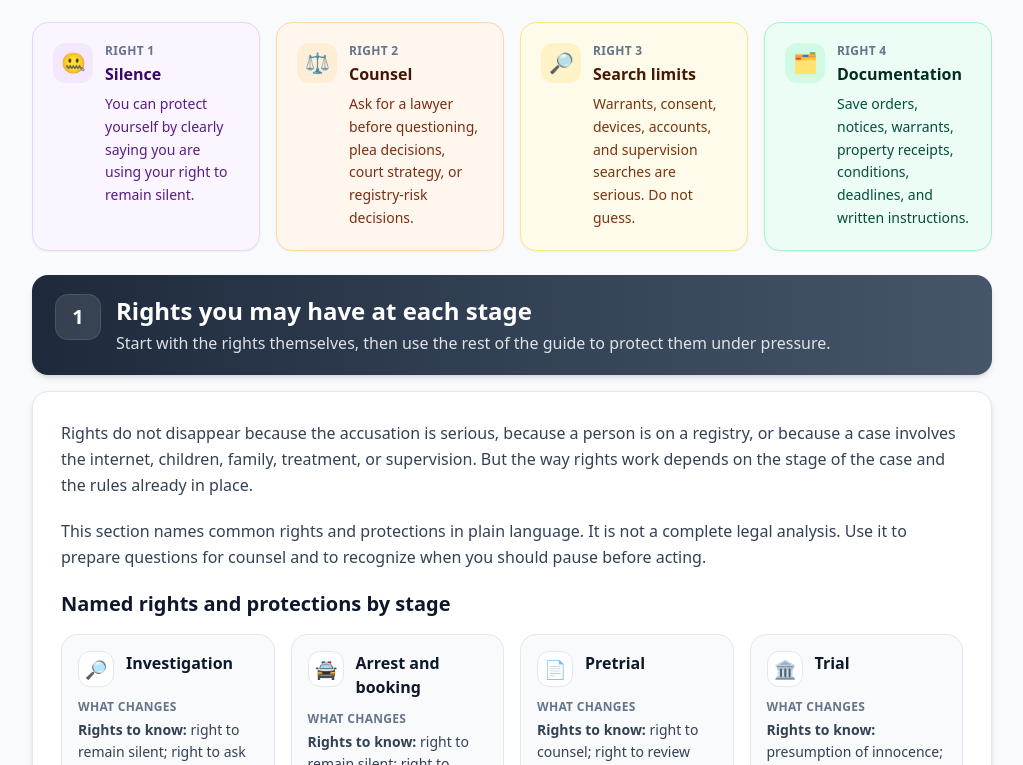
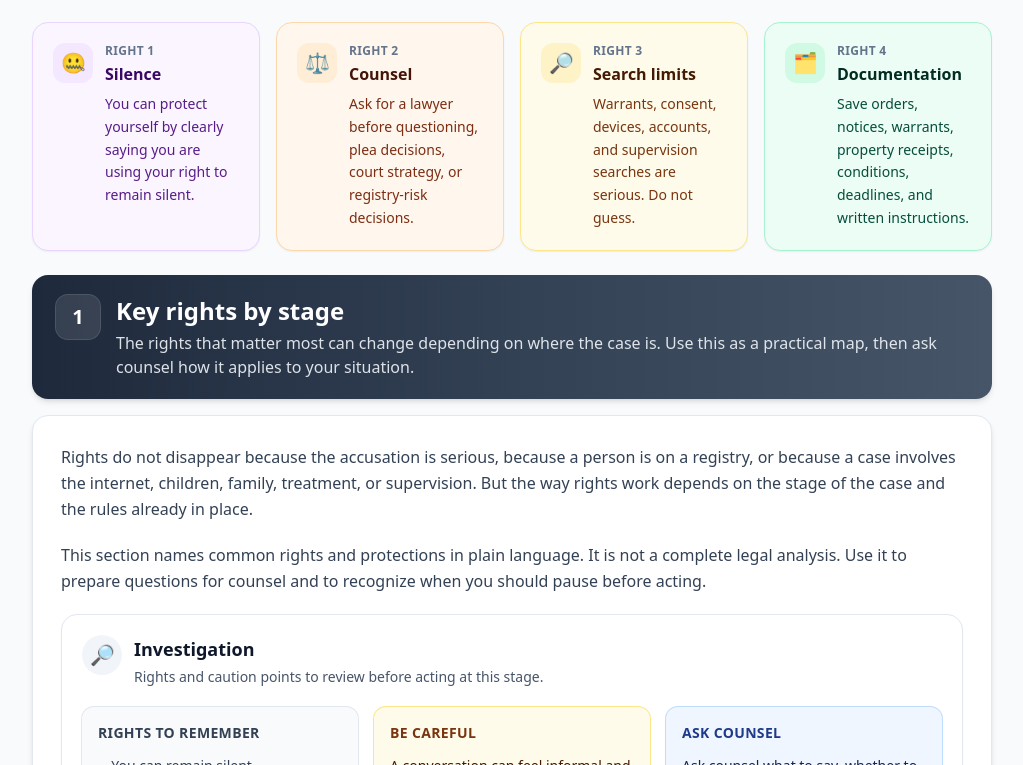
Before and after one commit to projectsolarrecon/Solar, a React (Vite) app: page /resources/resource-guide-sandbox in a window 1280 px wide. Shown: the part 2035-2800 px from the top of the page, without its empty margins (128-1151 px from the left). Built offline with nearby package versions, Linux system fonts and the light colour scheme.

Commit message:
Update ResourceGuideSandbox.tsx

```diff
--- a/src/pages/resources/ResourceGuideSandbox.tsx
+++ b/src/pages/resources/ResourceGuideSandbox.tsx
@@ -21,7 +21,6 @@ import {
   ResourceLinkGrid,
   RelatedGuides,
   SourceList,
-  TimelineGuidanceGrid,
   DoDontJudgment,
 } from "../../components/solar";
 
@@ -43,7 +42,94 @@ const sourceLinks = {
   narsolResources: "https://resources.narsol.org/",
 };
 
-export default function ResourceGuideSandbox(): JSX.Element {
+const rightsByStage = [
+  {
+    stage: "Investigation",
+    icon: "🔎",
+    rights: [
+      "You can remain silent.",
+      "You can ask for a lawyer.",
+      "You do not have to consent to a search.",
+      "Searches, seizures, devices, and statements may be challenged later.",
+    ],
+    caution:
+      "A conversation can feel informal and still become evidence. Do not try to explain, correct, or talk your way out of the situation without legal advice.",
+    ask:
+      "Ask counsel what to say, whether to unlock or hand over devices, and how to respond to interview, password, or search requests.",
+  },
+  {
+    stage: "Arrest and booking",
+    icon: "🚔",
+    rights: [
+      "You have the right to remain silent.",
+      "You have the right to counsel.",
+      "You should be told the charge or reason for arrest.",
+      "You may have a prompt court appearance and bail or bond review, depending on the court and charge.",
+    ],
+    caution:
+      "Booking, jail calls, text messages, and conversations with other detained people may be recorded or repeated.",
+    ask:
+      "Ask when counsel will be appointed or contacted, when the first appearance is, and what release conditions are being requested.",
+  },
+  {
+    stage: "Pretrial",
+    icon: "📄",
+    rights: [
+      "You are presumed innocent.",
+      "You have the right to counsel.",
+      "Your lawyer can seek discovery and review the evidence.",
+      "Your lawyer can challenge unlawful searches, statements, identifications, or other evidence.",
+    ],
+    caution:
+      "Release conditions can restrict travel, housing, internet use, contact with people, work, treatment, and devices. Violating them can create a new crisis.",
+    ask:
+      "Ask counsel to explain every condition in plain language and to seek clarification or modification before you guess.",
+  },
+  {
+    stage: "Trial",
+    icon: "🏛️",
+    rights: [
+      "The prosecution must prove the case beyond a reasonable doubt.",
+      "You may have the right to a jury trial.",
+      "You have the right to confront and cross-examine witnesses.",
+      "You have the right to present a defense and, in most cases, choose whether to testify.",
+    ],
+    caution:
+      "Trial decisions are strategic and fact-specific. A general guide cannot tell you whether to testify, waive a jury, accept a stipulation, or reject an offer.",
+    ask:
+      "Ask counsel what each trial right means, what choices are yours to make, and what risks come with each option.",
+  },
+  {
+    stage: "Plea and sentencing",
+    icon: "⚖️",
+    rights: [
+      "A plea usually gives up trial rights.",
+      "You should understand the charge, sentence range, registry impact, supervision terms, and collateral consequences before deciding.",
+      "You may have the right to speak at sentencing.",
+      "You may have appeal or post-conviction options, but deadlines can be short.",
+    ],
+    caution:
+      "In sex offense cases, the practical consequences may include registration, housing limits, work restrictions, treatment rules, internet limits, travel limits, and family-contact issues.",
+    ask:
+      "Ask counsel to explain the plea, registry tier or duration, supervision conditions, treatment requirements, appeal deadlines, and what consequences are mandatory versus possible.",
+  },
+  {
+    stage: "Incarceration, release, supervision, and registration",
+    icon: "🧭",
+    rights: [
+      "You keep basic constitutional rights, even though incarceration and supervision limit many choices.",
+      "You can ask for written conditions and clarification.",
+      "You may be able to challenge registry errors or seek relief where state law allows.",
+      "Voting, travel, housing, internet, and family-contact rights vary by jurisdiction and status.",
+    ],
+    caution:
+      "Most trouble after conviction starts with unclear instructions, missed deadlines, address problems, device issues, or relying on verbal answers.",
+    ask:
+      "Ask what must be reported, what must be approved first, what deadlines apply, and how to get answers in writing.",
+  },
+];
+
+export default function KnowYourRights(): JSX.Element {
   const handlePrint = () => window.print();
 
   return (
@@ -64,7 +150,7 @@ export default function ResourceGuideSandbox(): JSX.Element {
           </Link>
 
           <div className="mt-5 inline-flex rounded-full bg-white/10 ring-1 ring-white/20 px-3 py-1 text-xs font-semibold uppercase tracking-wide text-slate-100">
-            Internal Sandbox Preview
+            SOLAR Resource Guide
           </div>
 
           <h1 className="mt-4 text-3xl sm:text-4xl lg:text-5xl font-bold leading-tight">
@@ -83,7 +169,7 @@ export default function ResourceGuideSandbox(): JSX.Element {
               onClick={handlePrint}
               className="rounded-xl bg-white px-5 py-3 text-sm font-semibold text-slate-900 shadow hover:bg-slate-100 transition-colors"
             >
-              🖨️ Print Sandbox
+              🖨️ Print Guide
             </button>
 
             <a
@@ -229,8 +315,8 @@ export default function ResourceGuideSandbox(): JSX.Element {
         <GuideSectionHeader
           id="rights-by-stage"
           number="1"
-          title="Rights you may have at each stage"
-          subtitle="Start with the rights themselves, then use the rest of the guide to protect them under pressure."
+          title="Key rights by stage"
+          subtitle="The rights that matter most can change depending on where the case is. Use this as a practical map, then ask counsel how it applies to your situation."
         />
 
         <GuideSectionCard>
@@ -250,157 +336,69 @@ export default function ResourceGuideSandbox(): JSX.Element {
             </p>
           </GuideProse>
 
-          <TimelineGuidanceGrid
-            title="Named rights and protections by stage"
-            stages={[
-              {
-                stage: "Investigation",
-                icon: "🔎",
-                whatChanges: (
-                  <span>
-                    <strong>Rights to know:</strong> right to remain silent;
-                    right to ask for a lawyer; right not to consent to a search
-                    when consent is requested; Fourth Amendment protections
-                    against unreasonable searches and seizures; limits on
-                    government questioning and evidence collection.
-                  </span>
-                ),
-                whatToDo: (
-                  <span>
-                    Pause before answering questions, signing statements,
-                    unlocking devices, sharing passwords, giving consent, or
-                    letting family explain facts.
-                  </span>
-                ),
-              },
-              {
-                stage: "Arrest and booking",
-                icon: "🚔",
-                whatChanges: (
-                  <span>
-                    <strong>Rights to know:</strong> right to remain silent;
-                    right to counsel; right to know the charge or reason for
-                    arrest; right to a first appearance or prompt court review,
-                    depending on jurisdiction; possible right to bail or bond,
-                    subject to state law, charge type, risk findings, and court
-                    conditions.
-                  </span>
-                ),
-                whatToDo: (
-                  <span>
-                    Pause before discussing facts on recorded calls, jail phones,
-                    body cameras, transport conversations, text messages, or with
-                    other people in custody.
-                  </span>
-                ),
-              },
-              {
-                stage: "Pretrial",
-                icon: "📄",
-                whatChanges: (
-                  <span>
-                    <strong>Rights to know:</strong> right to counsel; right to
-                    review discovery through counsel; right to challenge
-                    unlawful searches, statements, or evidence through motions;
-                    right to seek clarification or modification of unclear or
-                    unworkable release conditions; presumption of innocence.
-                  </span>
-                ),
-                whatToDo: (
-                  <span>
-                    Pause before contacting anyone named in an order, returning
-                    home, using restricted devices, traveling, posting online, or
-                    changing housing or work.
-                  </span>
-                ),
-              },
-              {
-                stage: "Trial",
-                icon: "🏛️",
-                whatChanges: (
-                  <span>
-                    <strong>Rights to know:</strong> presumption of innocence;
-                    right to require the government to prove the case beyond a
-                    reasonable doubt; right to a public trial; right to a jury
-                    trial where available; right to confront and cross-examine
-                    witnesses; right to present a defense and call witnesses;
-                    right not to testify.
-                  </span>
-                ),
-                whatToDo: (
-                  <span>
-                    Pause before speaking publicly about the case, contacting
-                    witnesses, posting online, or assuming the defense strategy
-                    is obvious from the outside.
-                  </span>
-                ),
-              },
-              {
-                stage: "Plea and sentencing",
-                icon: "⚖️",
-                whatChanges: (
-                  <span>
-                    <strong>Rights to know:</strong> right to understand what
-                    rights a plea gives up; right to ask about registration,
-                    supervision, immigration, housing, employment, internet, and
-                    family consequences; right to speak at sentencing or
-                    allocution where available; right to present mitigation;
-                    possible right to appeal or seek review, subject to deadlines
-                    and plea limits.
-                  </span>
-                ),
-                whatToDo: (
-                  <span>
-                    Pause before signing a plea, agreeing to facts, waiving
-                    appeal rights, or assuming registration and supervision are
-                    only paperwork.
-                  </span>
-                ),
-              },
-              {
-                stage: "Incarceration",
-                icon: "🔒",
-                whatChanges: (
-                  <span>
-                    <strong>Rights to know:</strong> right to basic safety and
-                    humane treatment; right to medical and mental health care;
-                    right to use grievance or administrative remedy systems;
-                    right to access courts, mail, and religious practice,
-                    subject to custody rules.
-                  </span>
-                ),
-                whatToDo: (
-                  <span>
-                    Pause before ignoring medical, safety, discipline, mail, or
-                    grievance paperwork. Save requests and responses when
-                    possible.
-                  </span>
-                ),
-              },
-              {
-                stage: "Release, supervision, and registration",
-                icon: "🧭",
-                whatChanges: (
-                  <span>
-                    <strong>Rights to know:</strong> right to receive written
-                    conditions and instructions; right to ask for clarification;
-                    right to challenge registry errors; possible petition,
-                    reduction, relief, or removal pathways in some
-                    jurisdictions; state-dependent voting rights restoration;
-                    constitutional protections still apply, though supervision
-                    and registry rules may limit ordinary activity.
-                  </span>
-                ),
-                whatToDo: (
-                  <span>
-                    Pause before moving, traveling, changing jobs, opening
-                    accounts, using online platforms, changing devices, missing
-                    deadlines, or relying on another person’s registry rules.
-                  </span>
-                ),
-              },
-            ]}
-          />
+          <div className="mt-6 space-y-5">
+            {rightsByStage.map((stage) => (
+              <div
+                key={stage.stage}
+                className="rounded-2xl border border-slate-200 bg-white p-5 shadow-sm"
+              >
+                <div className="flex items-start gap-3">
+                  <div className="flex h-10 w-10 shrink-0 items-center justify-center rounded-full bg-slate-100 text-xl">
+                    {stage.icon}
+                  </div>
+
+                  <div>
+                    <h3 className="text-lg font-bold text-slate-900">
+                      {stage.stage}
+                    </h3>
+                    <p className="mt-1 text-sm text-slate-600">
+                      Rights and caution points to review before acting at this
+                      stage.
+                    </p>
+                  </div>
+                </div>
+
+                <div className="mt-5 grid gap-4 md:grid-cols-3">
+                  <div className="rounded-xl bg-slate-50 p-4 ring-1 ring-slate-200">
+                    <h4 className="text-sm font-bold uppercase tracking-wide text-slate-700">
+                      Rights to remember
+                    </h4>
+
+                    <ul className="mt-3 space-y-2 text-sm leading-relaxed text-slate-700">
+                      {stage.rights.map((right) => (
+                        <li key={right} className="flex gap-2">
+                          <span aria-hidden="true" className="mt-1 text-slate-500">
+                            •
+                          </span>
+                          <span>{right}</span>
+                        </li>
+                      ))}
+                    </ul>
+                  </div>
+
+                  <div className="rounded-xl bg-amber-50 p-4 ring-1 ring-amber-200">
+                    <h4 className="text-sm font-bold uppercase tracking-wide text-amber-900">
+                      Be careful
+                    </h4>
+
+                    <p className="mt-3 text-sm leading-relaxed text-amber-950">
+                      {stage.caution}
+                    </p>
+                  </div>
+
+                  <div className="rounded-xl bg-blue-50 p-4 ring-1 ring-blue-200">
+                    <h4 className="text-sm font-bold uppercase tracking-wide text-blue-900">
+                      Ask counsel
+                    </h4>
+
+                    <p className="mt-3 text-sm leading-relaxed text-blue-950">
+                      {stage.ask}
+                    </p>
+                  </div>
+                </div>
+              </div>
+            ))}
+          </div>
         </GuideSectionCard>
 <GuideSectionHeader
           id="police-contact"
@@ -1163,7 +1161,7 @@ I am saving the answer for my records. Thank you.`}
             title="Sources and verification"
             note={
               <span>
-                Links were checked for live access during sandbox preparation.
+                Links were checked for live access before publication.
                 Constitutional rights, criminal procedure, registry duties,
                 supervision rules, voting rights, and incarceration rules still
                 require jurisdiction-specific verification before use in a
```
